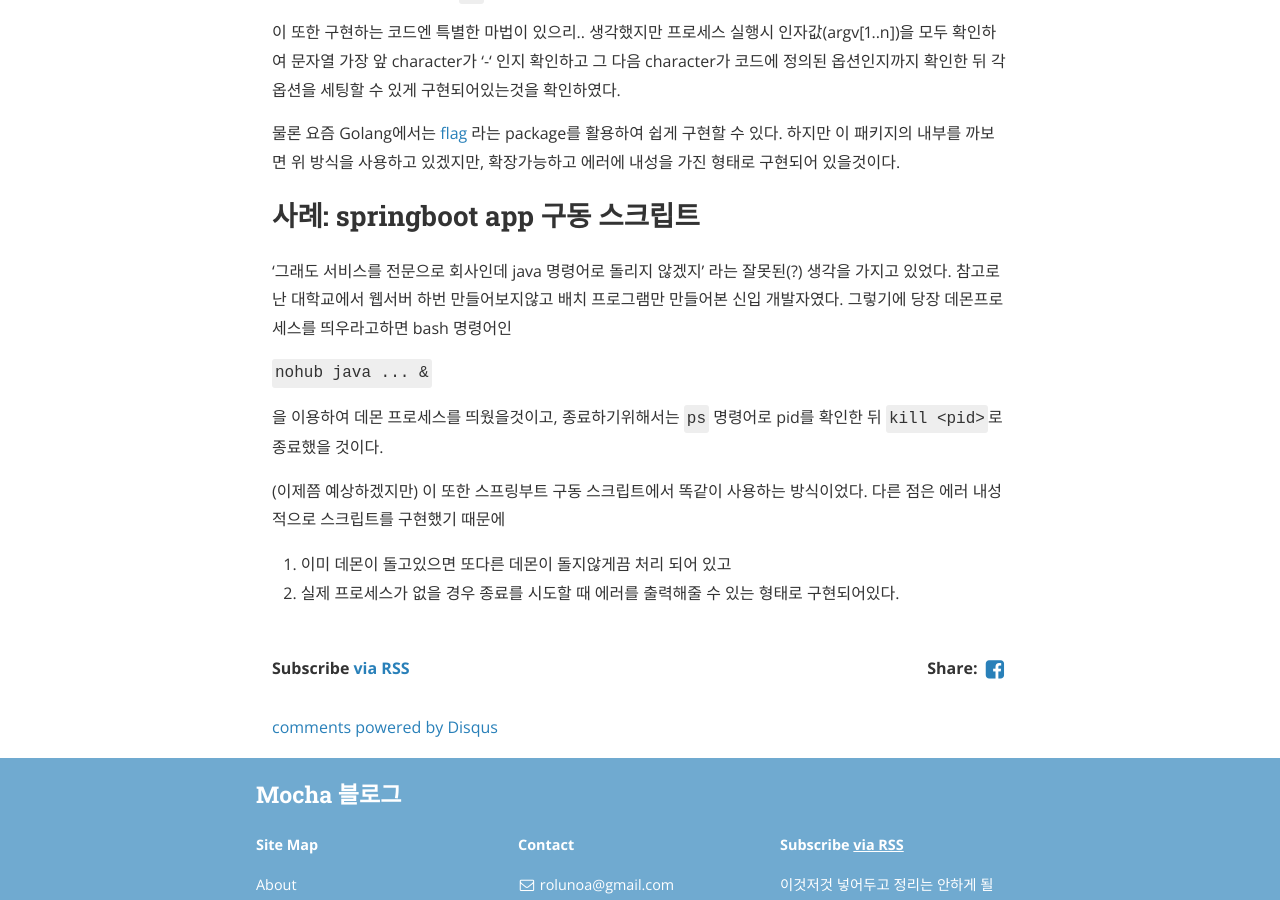
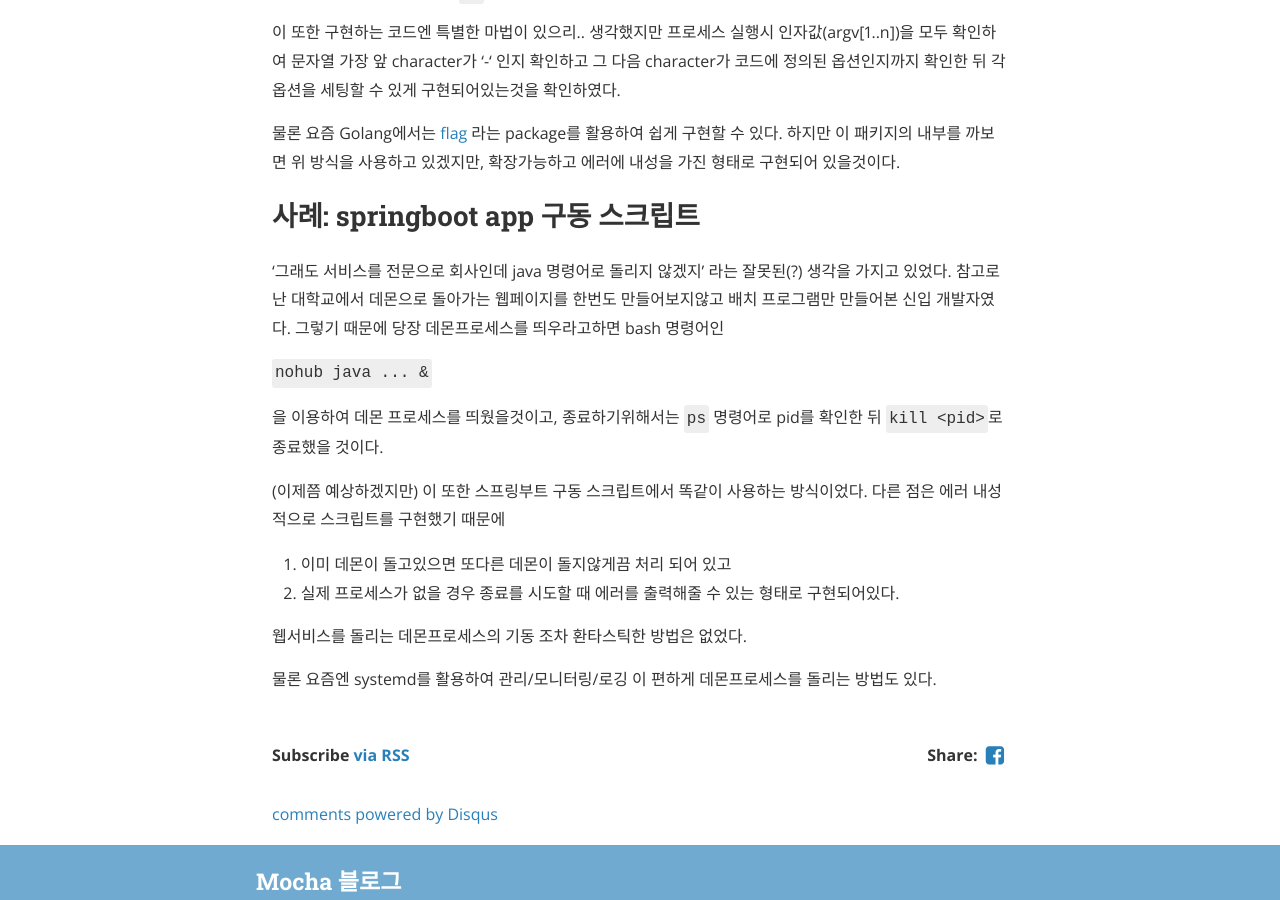
Before and after one commit to paka99/paka99.github.io, a Jekyll site: the page built from _posts/2019-02-24-first-implement.md, in a window 1280 px wide and 900 px high, scrolled down 2845 px. Built offline with Jekyll 4.4.1, drawn with Linux system fonts in a browser that asks for light colours; nearby versions of some CDN libraries; comment, search, counter and statistics services are not loaded.

Commit message:
modified

```diff
--- a/_posts/2019-02-24-first-implement.md
+++ b/_posts/2019-02-24-first-implement.md
@@ -77,7 +77,7 @@ def update(self, value=None):
 물론 요즘 Golang에서는 [flag](https://golang.org/pkg/flag/) 라는 package를 활용하여 쉽게 구현할 수 있다. 하지만 이 패키지의 내부를 까보면 위 방식을 사용하고 있겠지만, 확장가능하고 에러에 내성을 가진 형태로 구현되어 있을것이다.
 
 ## 사례: springboot app 구동 스크립트
-'그래도 서비스를 전문으로 회사인데 java 명령어로 돌리지 않겠지' 라는 잘못된(?) 생각을 가지고 있었다. 참고로 난 대학교에서 웹서버 하번 만들어보지않고 배치 프로그램만 만들어본 신입 개발자였다. 그렇기에 당장 데몬프로세스를 띄우라고하면 bash 명령어인
+'그래도 서비스를 전문으로 회사인데 java 명령어로 돌리지 않겠지' 라는 잘못된(?) 생각을 가지고 있었다. 참고로 난 대학교에서 데몬으로 돌아가는 웹페이지를 한번도 만들어보지않고 배치 프로그램만 만들어본 신입 개발자였다. 그렇기 때문에 당장 데몬프로세스를 띄우라고하면 bash 명령어인
 
 `nohub java ... &`
 
@@ -87,3 +87,8 @@ def update(self, value=None):
 1. 이미 데몬이 돌고있으면 또다른 데몬이 돌지않게끔 처리 되어 있고
 2. 실제 프로세스가 없을 경우 종료를 시도할 때 에러를 출력해줄 수 있는 형태로
 구현되어있다.
+
+
+웹서비스를 돌리는 데몬프로세스의 기동 조차 환타스틱한 방법은 없었다.
+
+물론 요즘엔 systemd를 활용하여 관리/모니터링/로깅 이 편하게 데몬프로세스를 돌리는 방법도 있다.
```
